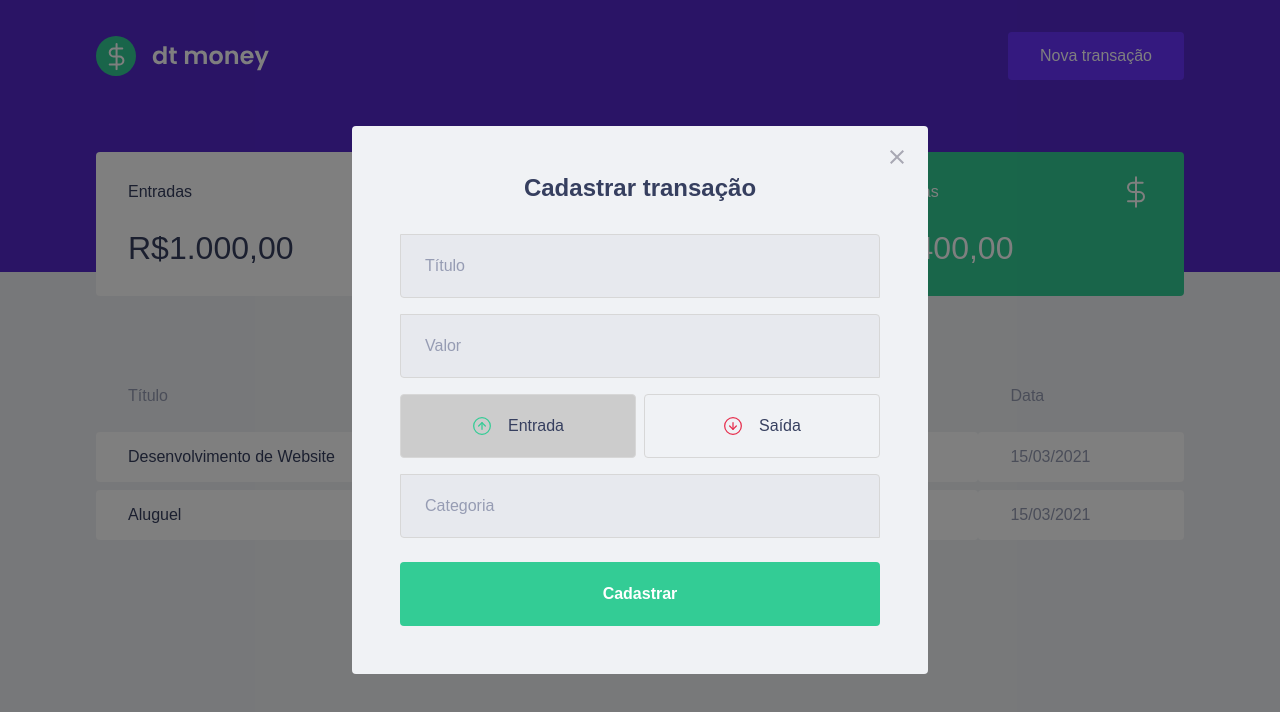
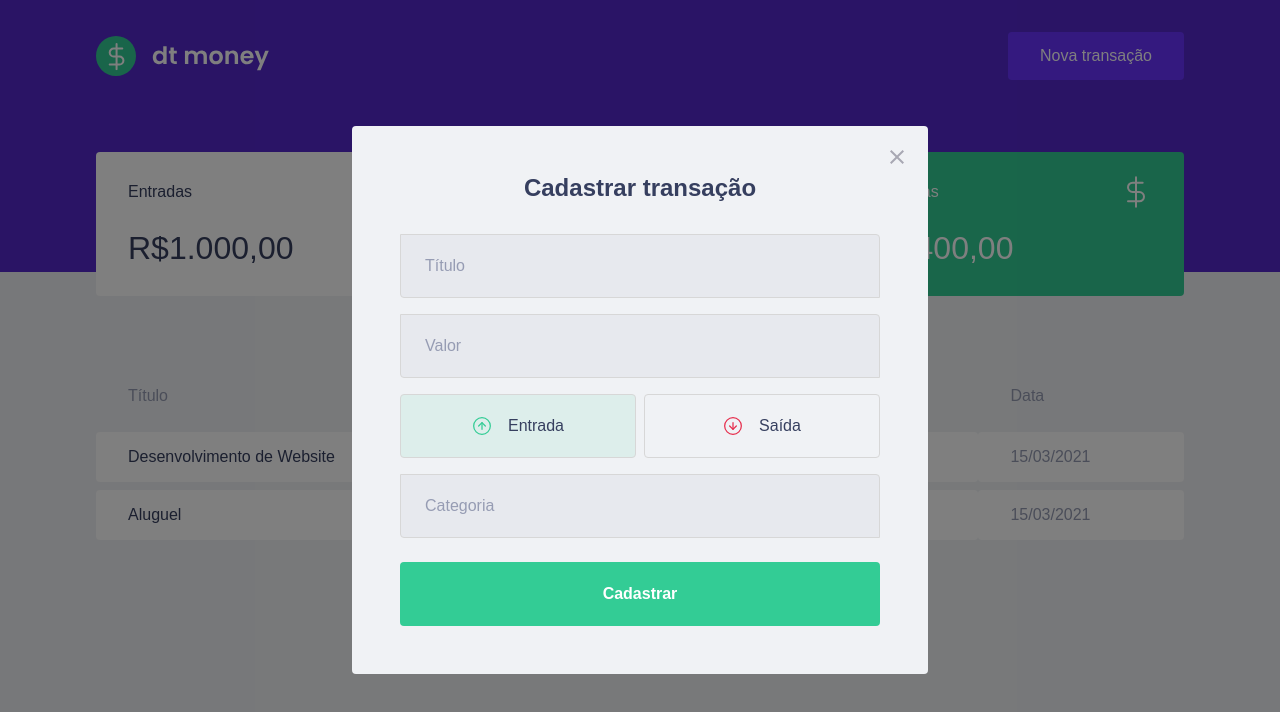
Before and after one commit to murilojssilva/02-ignite-dtmoney, a React (Create React App) app: page / in a window 1280 px wide. Both pictures are taken after a click on the button "Nova transação". Shown: the top 712 px of the page. Built offline with nearby package versions, Linux system fonts and the light colour scheme; no server answers; the HTML template or start-up script is replaced by a standard one; what miragejs would draw is missing.

Commit message:
Aula 19 - Cores dos botoes

```diff
--- a/src/components/NewTransactionModal/index.tsx
+++ b/src/components/NewTransactionModal/index.tsx
@@ -46,6 +46,7 @@
 						type="button"
 						onClick={() => setType("deposit")}
 						isActive={type === "deposit"}
+						activeColor="green"
 					>
 						<img src={incomeImg} alt="Entrada" /><span> Entrada</span>
 					</RadioBox>
@@ -53,6 +54,7 @@
 						type="button"
 						onClick={() => setType("withdraw")}
 						isActive={type === "withdraw"}
+						activeColor="red"
 					>
 						<img src={outcomeImg} alt="Saída" /><span> Saída</span>
 					</RadioBox>
--- a/src/components/NewTransactionModal/styles.ts
+++ b/src/components/NewTransactionModal/styles.ts
@@ -1,5 +1,5 @@
 import styled from "styled-components";
-import { darken } from "polished";
+import { darken, transparentize } from "polished";
 
 export const Container = styled.form`
 	h2{
@@ -59,8 +59,14 @@
 	}
 `
 
+const colors = {
+	red: '#E52E4D',
+	green: '#33CC95',
+}
+
 interface RadioBoxProps {
 	isActive: boolean;
+	activeColor: 'green' | 'red';
 }
 
 export const RadioBox = styled.button<RadioBoxProps>`
@@ -68,7 +74,10 @@
 	border: 1px solid var(--input-border);
 	border-radius: 0.25rem;
 
-	background: ${(props) => props.isActive ? '#ccc' : 'transparent'};
+	background: ${(props) => props.isActive ?
+		transparentize(0.9, colors[props.activeColor]) :
+		'transparent'
+	};
 
 	display: flex;
 	align-items: center;
```
